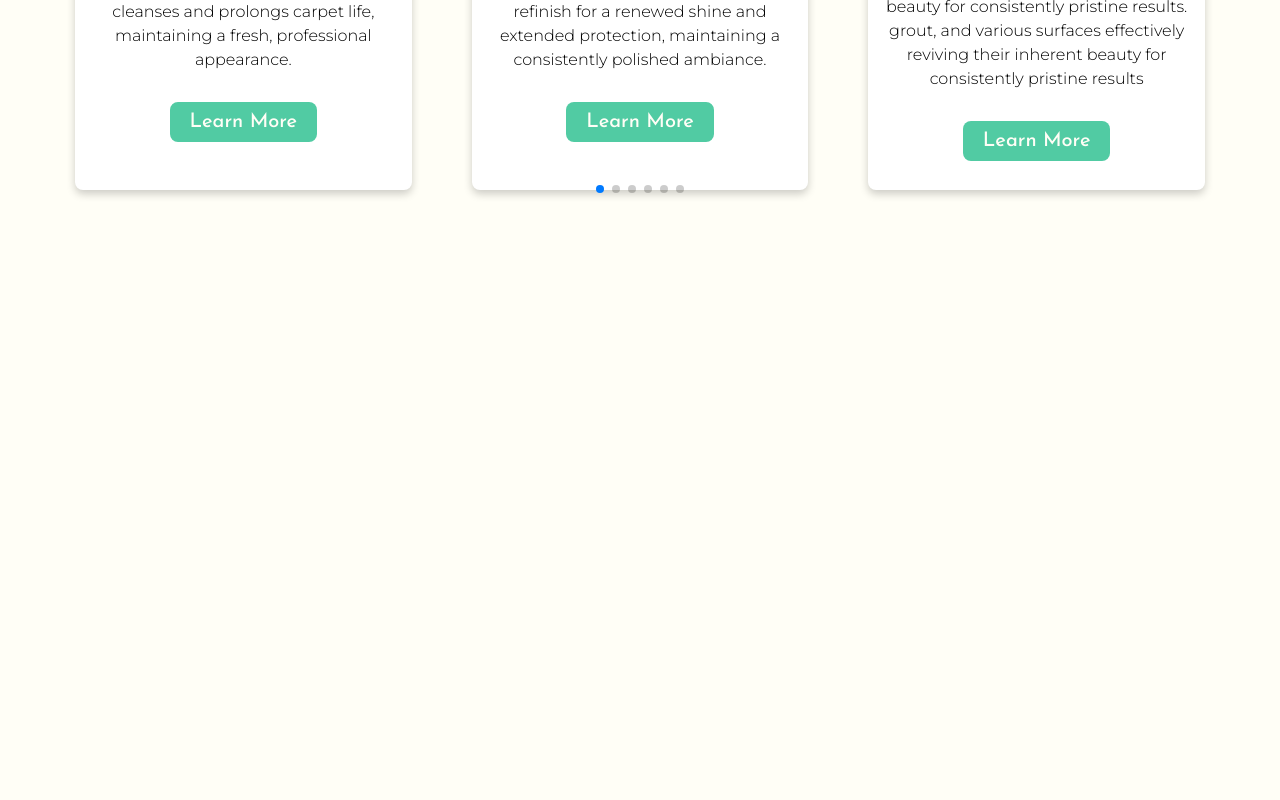
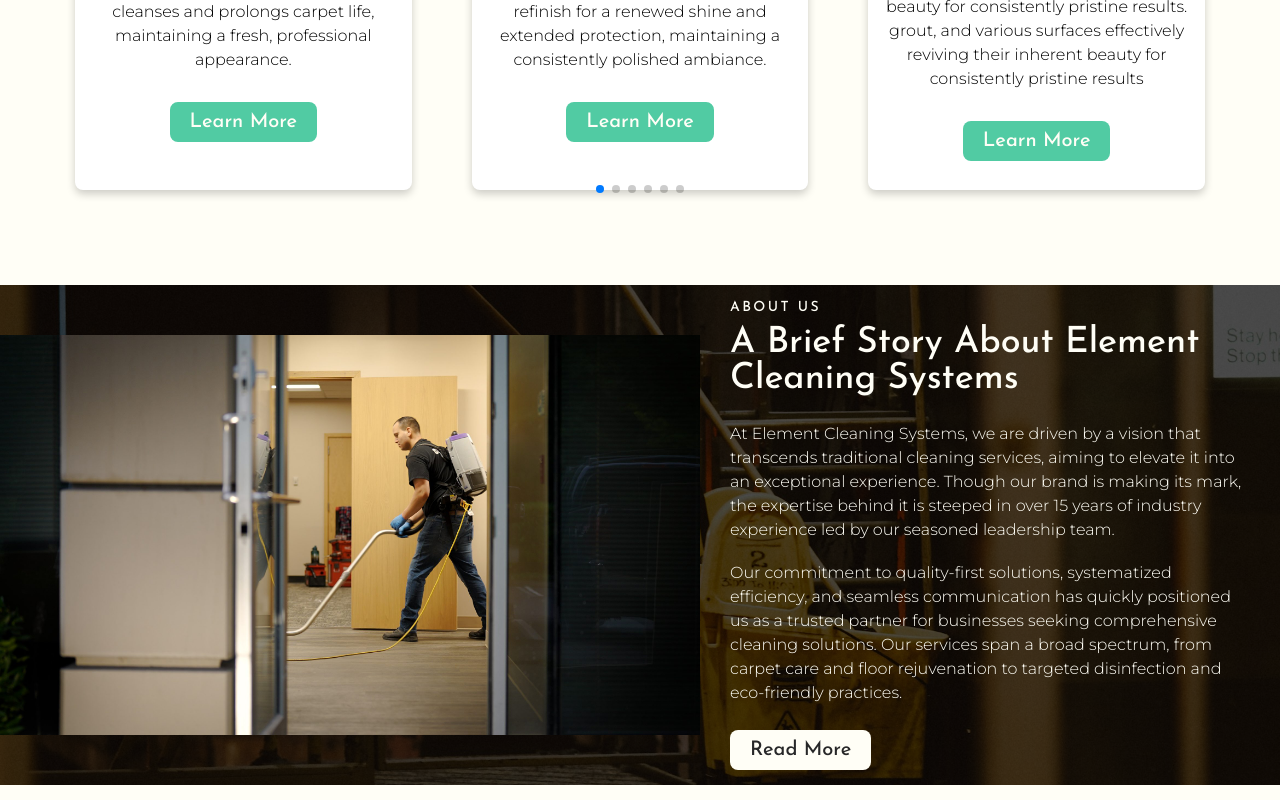
Before and after one commit to kevyyar/element-cleaning-systems, a Next.js app: page / in a window 1280 px wide. Shown: the part 2275-3075 px from the top of the page. Before the commit the page ends 2560 px from the top, so only its background shows below. Built offline with nearby package versions, Linux system fonts and the light colour scheme.

Commit message:
add about us section

```diff
--- a/src/app/page.tsx
+++ b/src/app/page.tsx
@@ -1,4 +1,5 @@
 import {
+  About,
   BrandCarousel,
   OurVision,
   ServicesCarousel,
@@ -13,6 +14,7 @@
       <OurVision />
       <BrandCarousel />
       <ServicesCarousel cards={cleaningServices} />
+      <About />
     </>
   );
 }
--- /dev/null
+++ b/src/components/about/about.module.css
@@ -0,0 +1,61 @@
+.about {
+  background-position: center;
+  background-size: cover;
+  background-repeat: no-repeat;
+  height: max-content;
+  position: relative;
+  z-index: 1;
+}
+
+.about-overlay {
+  position: absolute;
+  top: 0;
+  left: 0;
+  right: 0;
+  bottom: 0;
+  background: linear-gradient(22deg, rgba(0, 0, 0, 0.7), rgba(0, 0, 0, 0.7));
+  z-index: -1;
+}
+
+.about-content {
+  display: flex;
+  flex-direction: column;
+  text-align: center;
+  height: inherit;
+  color: var(--white);
+}
+
+.about-info {
+  margin-top: 25px;
+  padding: 0 30px 30px;
+}
+
+.header {
+  font-size: 14px;
+  letter-spacing: 0.15rem;
+  margin-bottom: 10px;
+  display: inline-block;
+  text-transform: uppercase;
+}
+
+.title {
+  font-size: var(--font-size-xxxl);
+  margin-bottom: 25px;
+}
+
+.description {
+  line-height: 1.5;
+}
+
+.button {
+  margin-top: 25px;
+}
+
+@media (min-width: 1024px) {
+  .about-content {
+    flex-direction: row;
+    height: 500px;
+    align-items: center;
+    text-align: left;
+  }
+}
--- /dev/null
+++ b/src/components/about/about.tsx
@@ -0,0 +1,57 @@
+import { Button } from "@/components";
+import { Josefin_Sans } from "next/font/google";
+import Image from "next/image";
+import aboutImage from "../../../public/images/vacuum-person.jpeg";
+import styles from "./about.module.css";
+
+const josefin = Josefin_Sans({
+  subsets: ["latin"],
+  weight: ["500"],
+});
+
+export function About() {
+  return (
+    <section
+      className={styles.about}
+      style={{
+        backgroundImage: "url(/images/janitorial-bucket.jpeg)",
+      }}
+    >
+      <span className={styles["about-overlay"]} />
+      <div className={styles["about-content"]}>
+        <Image
+          src={aboutImage}
+          alt={"vacuum person"}
+          width={700}
+          height={400}
+        />
+        <div className={styles["about-info"]}>
+          <span className={`${styles.header} ${josefin.className}`}>
+            About Us
+          </span>
+          <h3 className={`${styles.title} ${josefin.className}`}>
+            A Brief Story About Element Cleaning Systems
+          </h3>
+          <p className={styles.description}>
+            At Element Cleaning Systems, we are driven by a vision that
+            transcends traditional cleaning services, aiming to elevate it into
+            an exceptional experience. Though our brand is making its mark, the
+            expertise behind it is steeped in over 15 years of industry
+            experience led by our seasoned leadership team.
+          </p>
+          <br />
+          <p className={styles.description}>
+            Our commitment to quality-first solutions, systematized efficiency,
+            and seamless communication has quickly positioned us as a trusted
+            partner for businesses seeking comprehensive cleaning solutions. Our
+            services span a broad spectrum, from carpet care and floor
+            rejuvenation to targeted disinfection and eco-friendly practices.
+          </p>
+          <Button className={styles.button} href={"/"}>
+            Read More
+          </Button>
+        </div>
+      </div>
+    </section>
+  );
+}
--- a/src/components/index.ts
+++ b/src/components/index.ts
@@ -7,3 +7,4 @@
 export * from "./our-vision/our-vision";
 export * from "./brand-carousel/brand-carousel";
 export * from "./brand-carousel-item/brand-carousel-item";
+export * from "./about/about";
```
Also changed, not shown: public/images/janitorial-bucket.jpeg (added), public/images/vacuum-person.jpeg (added).
